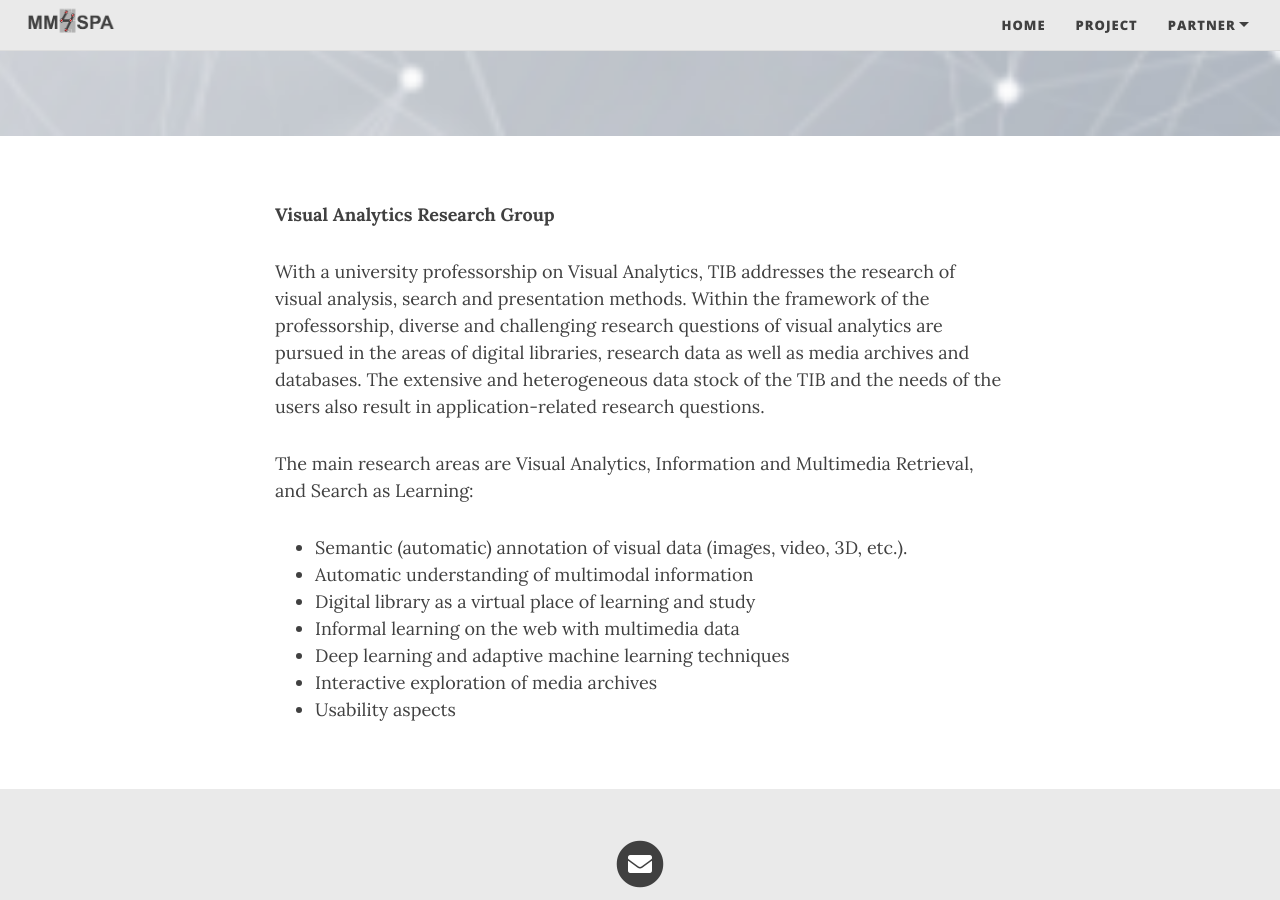
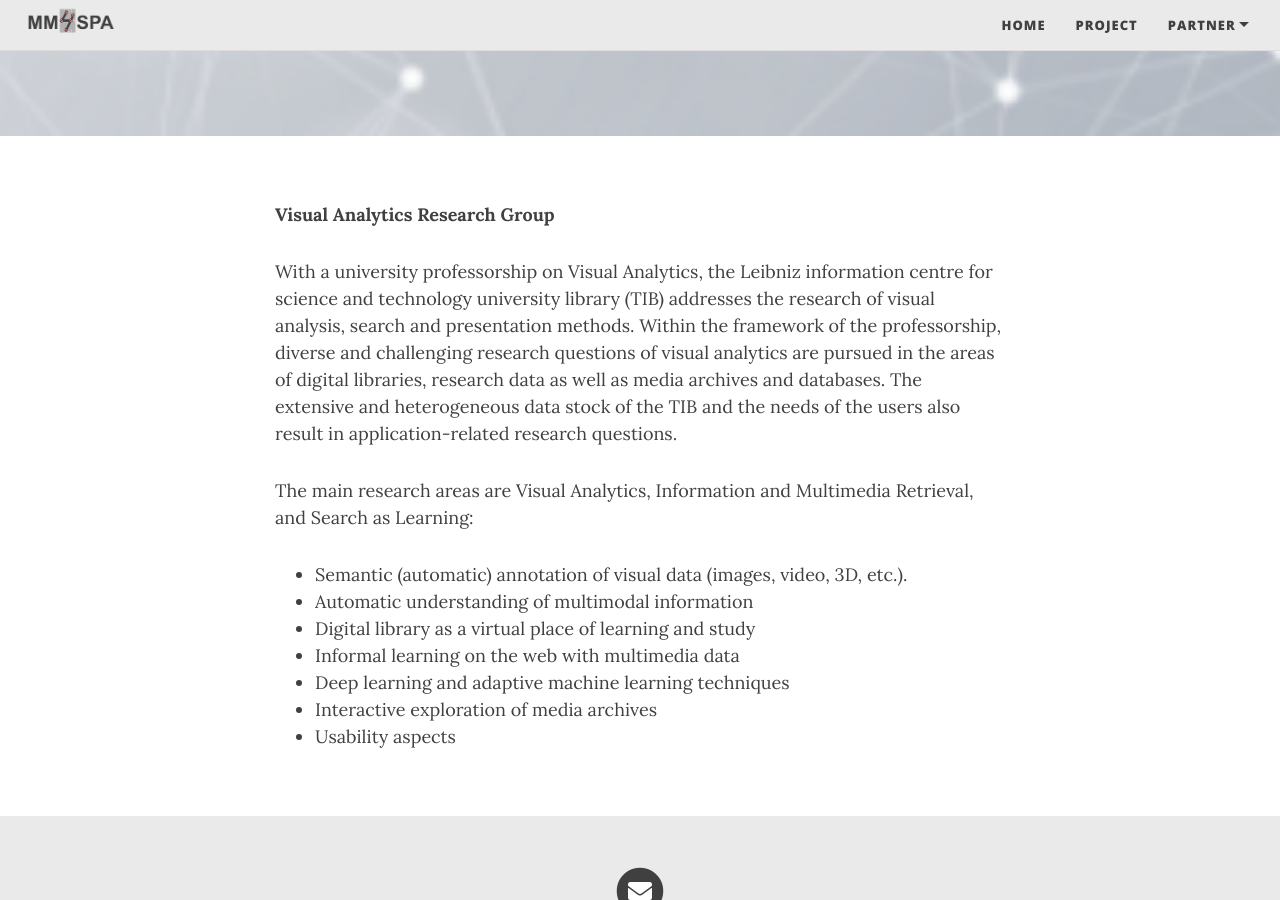
Before and after one commit to draabe/MM4SPA, a Jekyll site: the page built from l3s.md, in a window 1280 px wide and 900 px high, scrolled down 497 px. Built offline with Jekyll 4.4.1, drawn with Linux system fonts in a browser that asks for light colours; nearby versions of some CDN libraries.

Commit message:
version to show

```diff
--- a/l3s.md
+++ b/l3s.md
@@ -6,7 +6,7 @@
 ---
 **Visual Analytics Research Group**
 
-With a university professorship on Visual Analytics, TIB addresses the research of visual analysis, search and presentation methods. Within the framework of the professorship, diverse and challenging research questions of visual analytics are pursued in the areas of digital libraries, research data as well as media archives and databases. The extensive and heterogeneous data stock of the TIB and the needs of the users also result in application-related research questions.
+With a university professorship on Visual Analytics, the Leibniz information centre for science and technology university library (TIB) addresses the research of visual analysis, search and presentation methods. Within the framework of the professorship, diverse and challenging research questions of visual analytics are pursued in the areas of digital libraries, research data as well as media archives and databases. The extensive and heterogeneous data stock of the TIB and the needs of the users also result in application-related research questions.
 
 The main research areas are Visual Analytics, Information and Multimedia Retrieval, and Search as Learning:
 
```
Also changed, not shown: _posts/2021-01-21-sporting-success-thanks-to-artificial-intellegence.md (+4 -5 lines).
